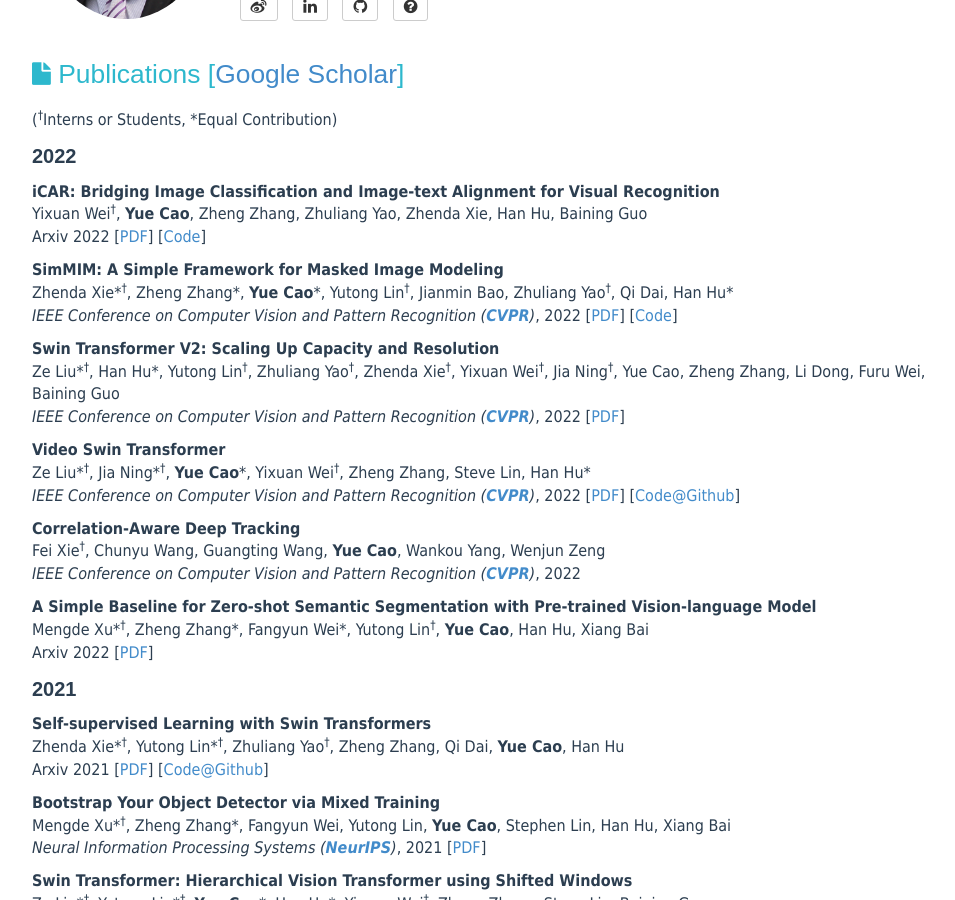
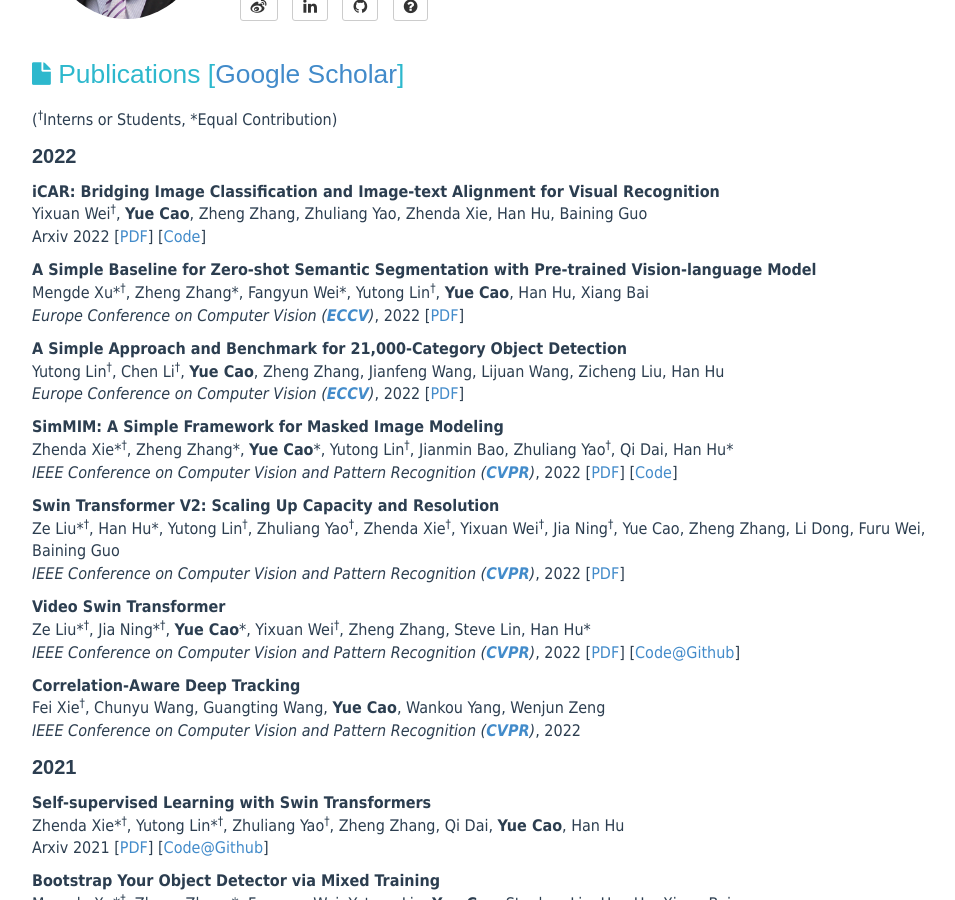
Before and after one commit to caoyue10/caoyue10.github.io, a Jekyll site: the page built from allpub.html, in a window 1280 px wide and 900 px high, scrolled down 206 px. Shown: the whole window, without its empty margins (138-1093 px from the left). Built offline with Jekyll 4.4.1, drawn with Linux system fonts in a browser that asks for light colours.

Commit message:
Update allpub.html

```diff
--- a/allpub.html
+++ b/allpub.html
@@ -11,6 +11,14 @@ layout: page
 	<p><strong>iCAR: Bridging Image Classification and Image-text Alignment for Visual Recognition</strong><br>
             Yixuan Wei<sup><span>&#8224;</span></sup>, <strong>Yue Cao</strong>, Zheng Zhang, Zhuliang Yao, Zhenda Xie, Han Hu, Baining Guo<br>
 	    Arxiv 2022  [<a href="https://arxiv.org/abs/2204.10760">PDF</a>] [<a href="https://github.com/weiyx16/iCAR">Code</a>]
+            </p >
+	<p><strong>A Simple Baseline for Zero-shot Semantic Segmentation with Pre-trained Vision-language Model</strong><br>
+            Mengde Xu*<sup><span>&#8224;</span></sup>, Zheng Zhang*, Fangyun Wei*, Yutong Lin<sup><span>&#8224;</span></sup>, <strong>Yue Cao</strong>, Han Hu, Xiang Bai<br>
+            <em>Europe Conference on Computer Vision (<a href="https://eccv2022.eu/"><strong>ECCV</strong></a>)</em>, 2022 [<a href="https://arxiv.org/abs/2112.14757">PDF</a>]
+            </p >
+	<p><strong>A Simple Approach and Benchmark for 21,000-Category Object Detection</strong><br>
+            Yutong Lin<sup><span>&#8224;</span></sup>, Chen Li<sup><span>&#8224;</span></sup>, <strong>Yue Cao</strong>, Zheng Zhang, Jianfeng Wang, Lijuan Wang, Zicheng Liu, Han Hu<br>
+            <em>Europe Conference on Computer Vision (<a href="https://eccv2022.eu/"><strong>ECCV</strong></a>)</em>, 2022 [<a href="https://arxiv.org/abs/2112.14757">PDF</a>]
             </p >
 	<p><strong>SimMIM: A Simple Framework for Masked Image Modeling</strong><br>
             Zhenda Xie*<sup><span>&#8224;</span></sup>, Zheng Zhang*, <strong>Yue Cao</strong>*, Yutong Lin<sup><span>&#8224;</span></sup>, Jianmin Bao, Zhuliang Yao<sup><span>&#8224;</span></sup>, Qi Dai, Han Hu*<br>
@@ -27,10 +35,6 @@ layout: page
 	<p><strong>Correlation-Aware Deep Tracking</strong><br>
             Fei Xie<sup><span>&#8224;</span></sup>, Chunyu Wang, Guangting Wang, <strong>Yue Cao</strong>, Wankou Yang, Wenjun Zeng<br>
 	    <em>IEEE Conference on Computer Vision and Pattern Recognition (<a href="http://cvpr2022.thecvf.com/"><strong>CVPR</strong></a>)</em>, 2022
-            </p >
-	<p><strong>A Simple Baseline for Zero-shot Semantic Segmentation with Pre-trained Vision-language Model</strong><br>
-            Mengde Xu*<sup><span>&#8224;</span></sup>, Zheng Zhang*, Fangyun Wei*, Yutong Lin<sup><span>&#8224;</span></sup>, <strong>Yue Cao</strong>, Han Hu, Xiang Bai<br>
-	    Arxiv 2022  [<a href="https://arxiv.org/abs/2112.14757">PDF</a>]
             </p >
 	<p style="font-size:20px;font-weight:bold;font-family:Arial,sans-serif;">2021</p>
 	<p><strong>Self-supervised Learning with Swin Transformers</strong><br>
```
